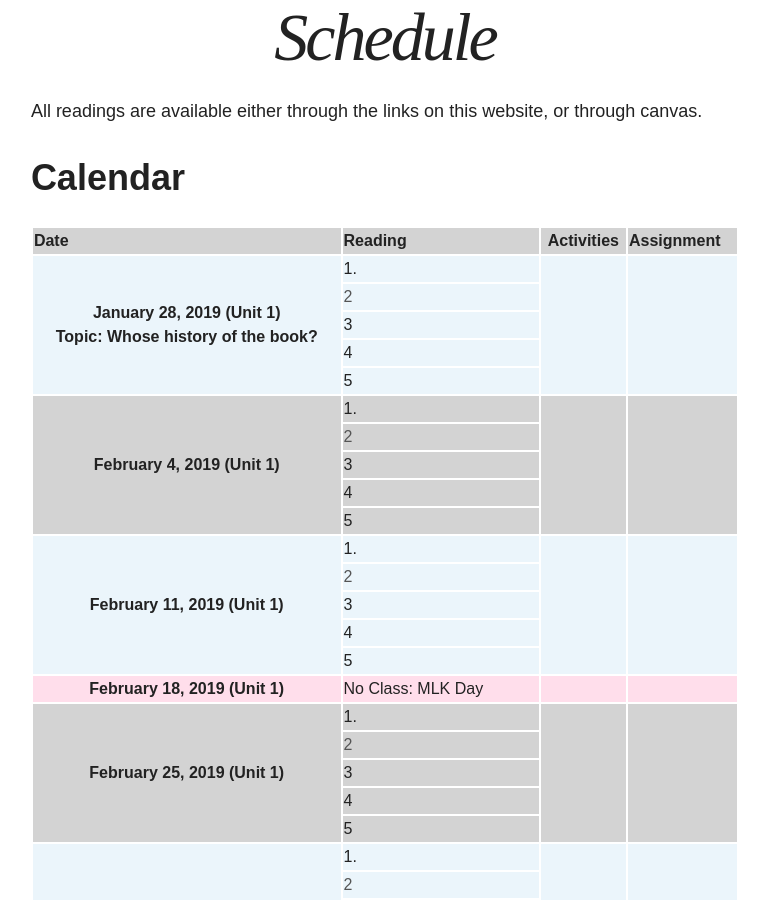
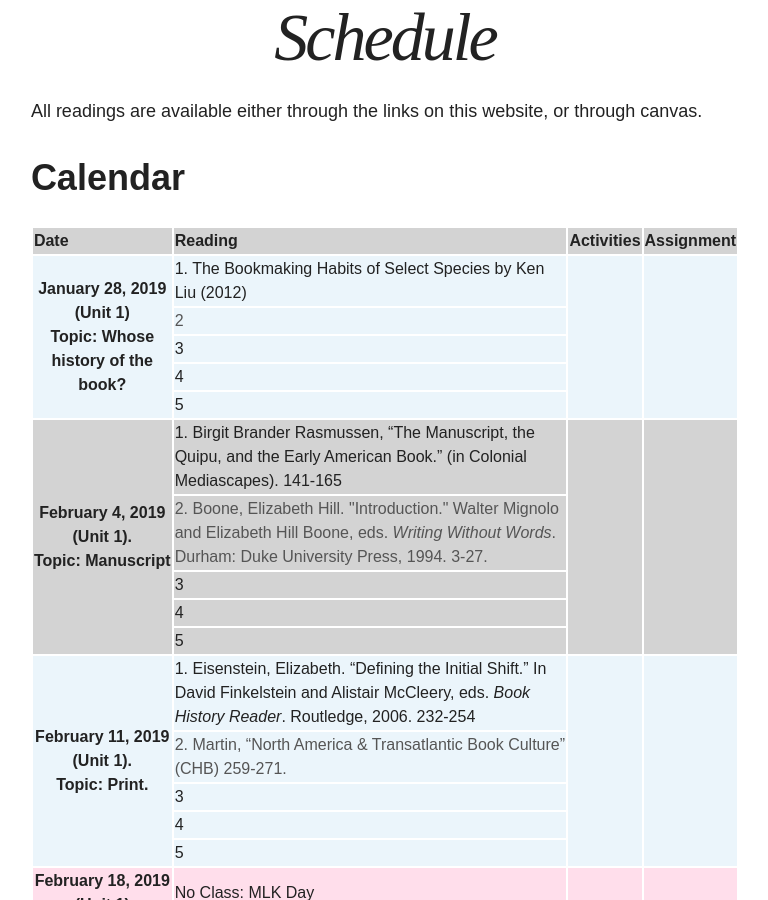
Before and after one commit to halperta/2019-bookhistory, a Jekyll site: the page built from schedule/index.md, in a window 1280 px wide and 900 px high, scrolled down 475 px. Shown: the whole window, without its empty margins (255-1023 px from the left). Built offline with Jekyll 4.4.1, drawn with Linux system fonts in a browser that asks for light colours; nearby versions of some CDN libraries.

Commit message:
assignment bullet layouts plus some readings

```diff
--- a/schedule/index.md
+++ b/schedule/index.md
@@ -17,7 +17,7 @@
 
   <tr bgcolor="#EBF5FB">
     <th rowspan="5">January 28, 2019 (Unit 1) <br> Topic: Whose history of the book? </th>
-      <td> 1. </td>
+      <td> 1. <a href="http://www.lightspeedmagazine.com/fiction/the-bookmaking-habits-of-select-species/">The Bookmaking Habits of Select Species by Ken Liu (2012)</a> </td>
       <td rowspan="5"> </td>
       <td rowspan="5">   </td>
   </tr>
@@ -36,13 +36,13 @@
 
 
   <tr bgcolor="LightGray">
-    <th rowspan="5">February 4, 2019 (Unit 1)</th>
-       <td> 1. </td>
+    <th rowspan="5">February 4, 2019 (Unit 1). <br> Topic: Manuscript</th>
+       <td> 1. Birgit Brander Rasmussen, “The Manuscript, the Quipu, and the Early American Book.” (in Colonial Mediascapes). 141-165 </td>
       <td rowspan="5"> </td>
       <td rowspan="5">   </td>
   </tr>
   <tr bgcolor="LightGray">
-    <td align="left"><a href=""> 2 </a></td>
+    <td align="left"><a href=""> 2. Boone, Elizabeth Hill. "Introduction." Walter Mignolo and Elizabeth Hill Boone, eds. <i>Writing Without Words</i>. Durham: Duke University Press, 1994. 3-27. </a></td>
   </tr>
   <tr bgcolor="LightGray">
     <td align="left">3 </td>
@@ -55,13 +55,13 @@
   </tr>
 
   <tr bgcolor="#EBF5FB">
-    <th rowspan="5">February 11, 2019 (Unit 1)</th>
-      <td> 1. </td>
+    <th rowspan="5">February 11, 2019 (Unit 1). <br> Topic: Print.</th>
+      <td> 1. Eisenstein, Elizabeth. “Defining the Initial Shift.” In David Finkelstein and Alistair McCleery, eds. <i> Book History Reader</i>. Routledge, 2006. 232-254 </td>
       <td rowspan="5"> </td>
       <td rowspan="5"> </td>
   </tr>
   <tr bgcolor="EBF5FB">
-    <td align="left"><a href=""> 2 </a></td>
+    <td align="left"><a href=""> 2. Martin, “North America & Transatlantic Book Culture” (CHB) 259-271. </a></td>
   </tr>
   <tr bgcolor="EBF5FB">
     <td align="left">3 </td>
```
Also changed, not shown: assignments/index.md (+5 -3 lines).
